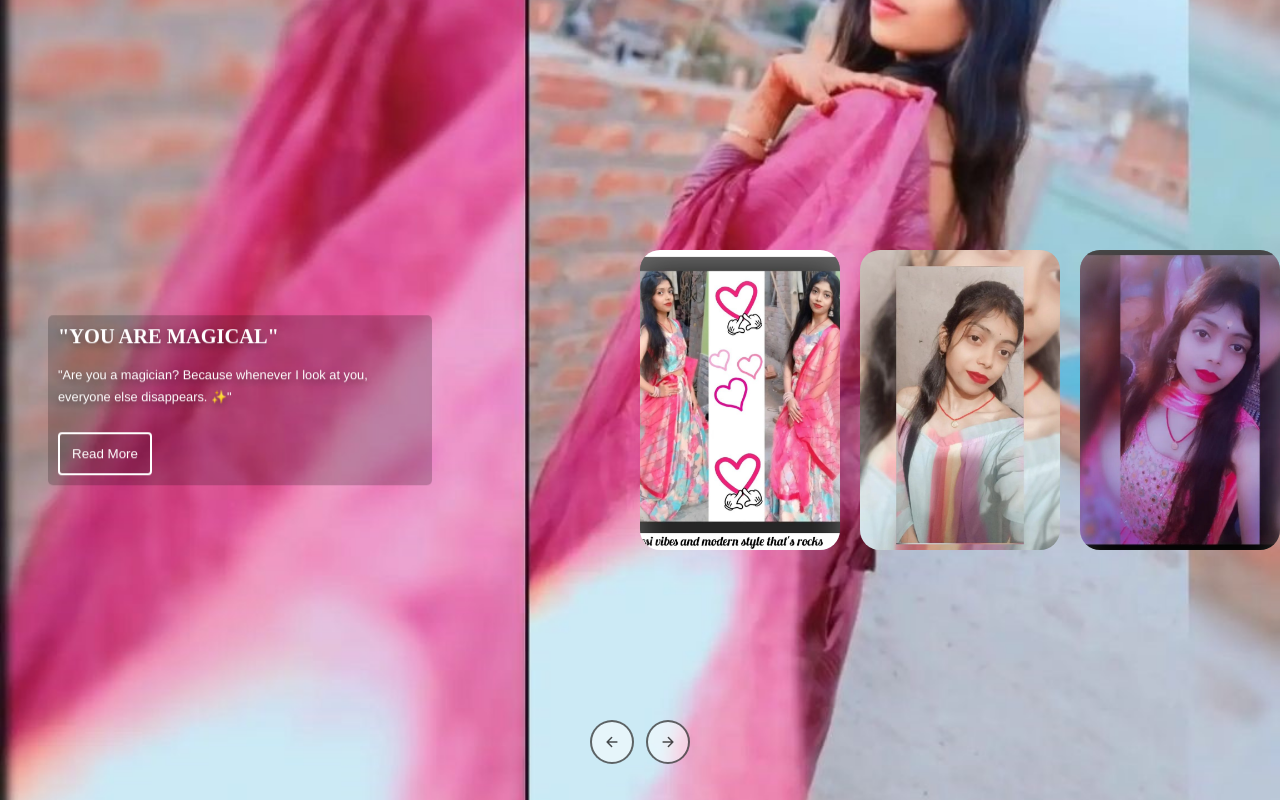
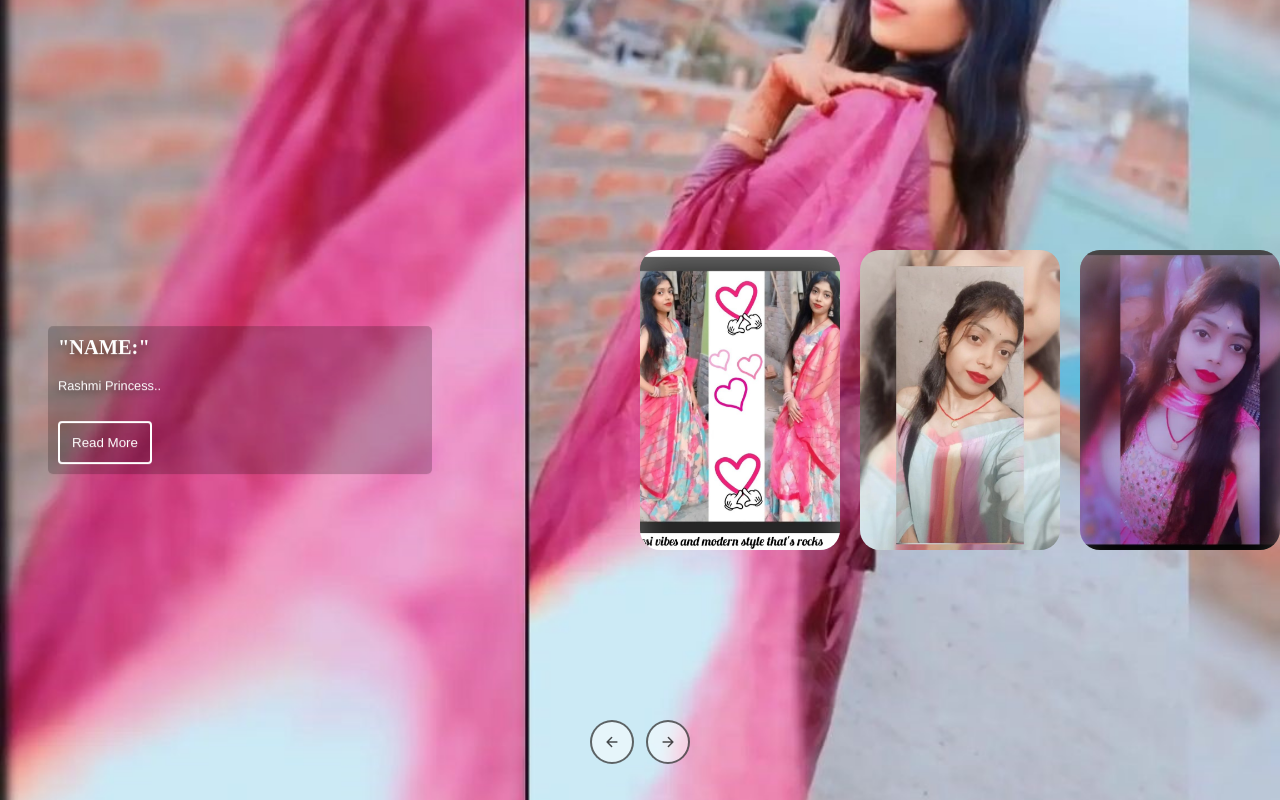
Before and after one commit to sonalkumar1819/frndwebpage1, a plain HTML site: page index.html in a window 1280 px wide. Drawn offline with nearby package versions, Linux system fonts and the light colour scheme.

Commit message:
Update index.html

```diff
--- a/index.html
+++ b/index.html
@@ -13,37 +13,37 @@
     <ul class='slider'>
         <li class='item' style="background-image: url('./rashmi.jpg');">
         <div class='content'>
-          <h2 class='title'>You are Amazing...</h2>
-          <p class='description'> Whenever I message you, you reply even if your are busy.  </p>
+          <h2 class='title'>"Name:"</h2>
+          <p class='description'> Rashmi Princess😍  </p>
           <button>Read More</button>
         </div>
       </li>
       <li class='item' style="background-image: url('./rashmi1.jpg')">
         <div class='content'>
-          <h2 class='title'>"You are Magical"</h2>
-          <p class='description'> "Are you a magician? Because whenever I look at you, everyone else disappears. ✨"</p>
+          <h2 class='title'>"Name:"</h2>
+          <p class='description'>Rashmi Princess..</p>
           <button>Read More</button>
         </div>
       </li>
       <li class='item' style="background-image: url('./rashmi3.jpg')">
         <div class='content'>
-          <h2 class='title'>"You are Always in my mind"</h2>
-          <p class='description'> "You're like a fine wine – you get better with time. 😍  </p>
+          <h2 class='title'>"Name:"</h2>
+          <p class='description'> Rashmi Princess  </p>
           <button>Read More</button>
         </div>
       </li>
       <li class='item' style="background-image: url('./rashmi2.jpg')">
         <div class='content'>
-          <h2 class='title'>"When i Lost I find You.."</h2>
+          <h2 class='title'>"Name:"</h2>
           <p class='description'>
-            "Do you have a map? Because I just keep getting lost in your eyes every time I see you. 🌟"
+            Rashmi Princess 🌟"
           </p>
           <button>Read More</button>
         </div>
       </li>
       <li class='item' style="background-image: url('./rashmi5.jpg')">
         <div class='content'>
-          <h2 class='title'>"You are cute .."</h2>
+          <h2 class='title'>"Name:"</h2>
           <p class='description'>
                 Rashmi princess.
           </p>
```
